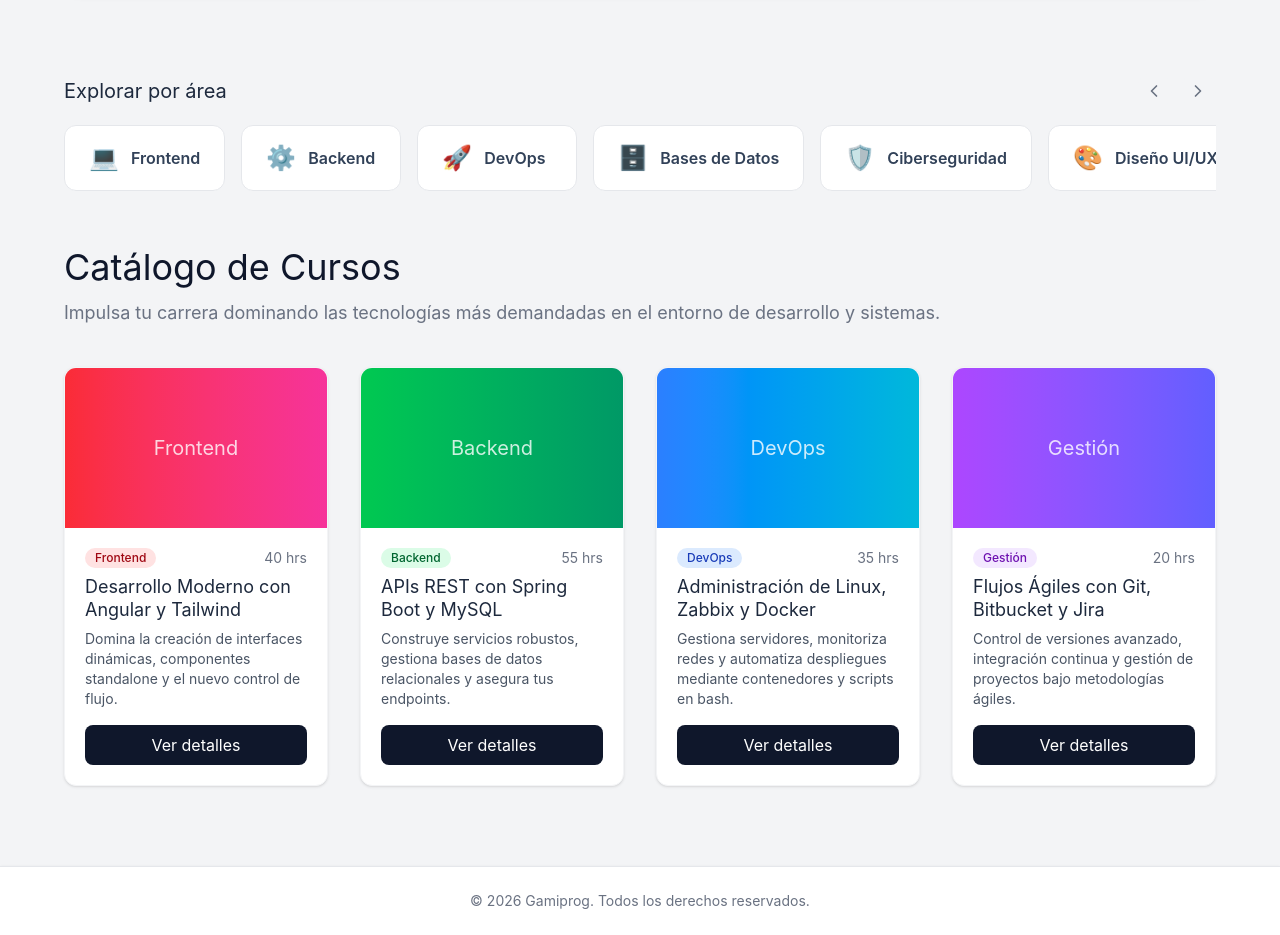
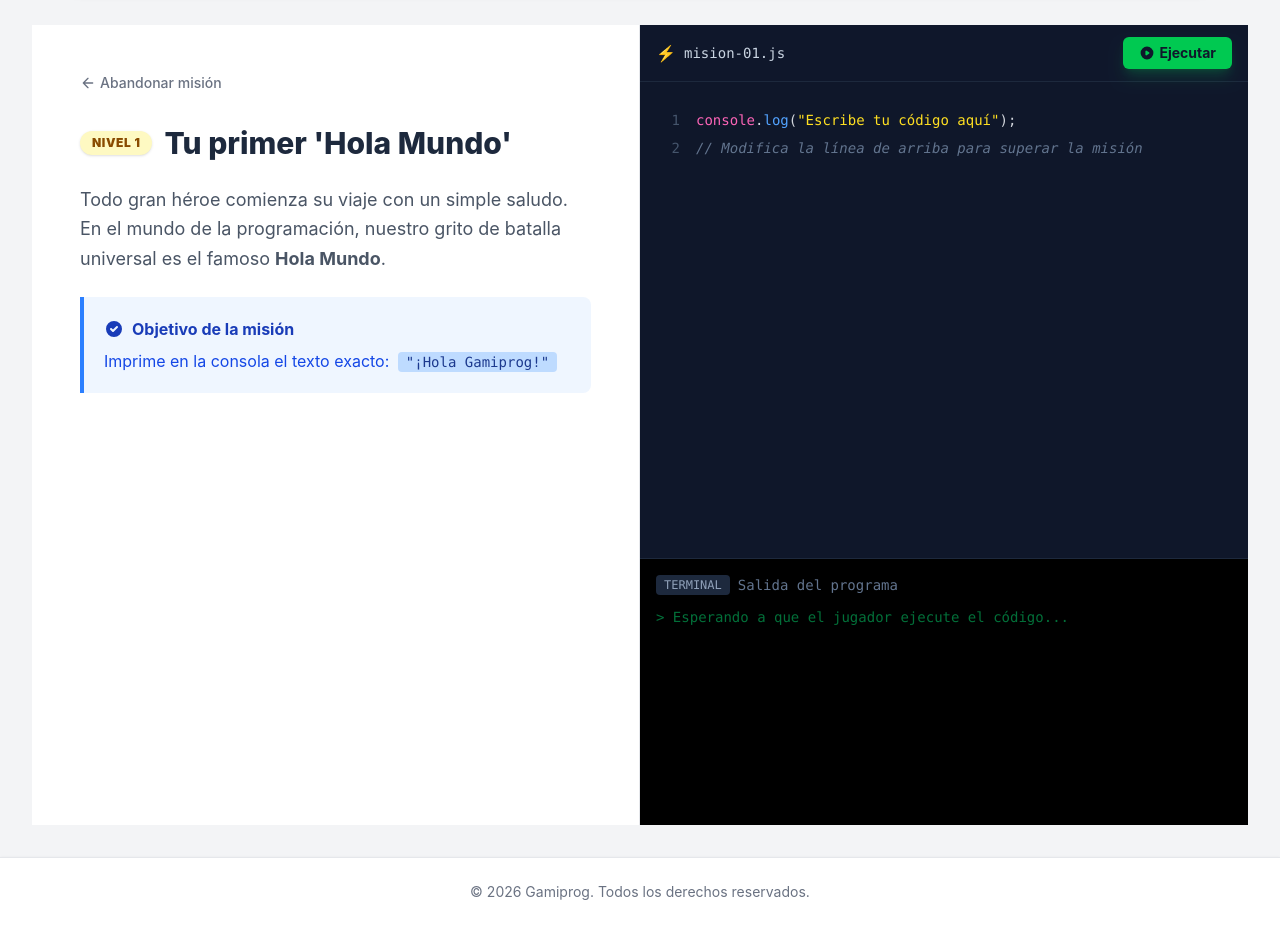
Before and after one commit to BiggieJr1/Angular, an Angular app: page /leccion/1 in a window 1280 px wide. Before the commit this address led to /. Shown: the part 1000-1935 px from the top of the page. Built offline with nearby package versions, Linux system fonts and the light colour scheme.

Commit message:
Implementacion de lecciones

```diff
--- a/src/app/app.routes.ts
+++ b/src/app/app.routes.ts
@@ -1,6 +1,7 @@
 import { Routes } from '@angular/router';
 import { Home } from './home/home';
 import { CursoDetalle } from './curso-detalle/curso-detalle';
+import { Leccion } from './leccion/leccion';
 
 export const routes: Routes = [
     // 1. Cuando la URL esté vacía (Inicio), carga el HomeComponent
@@ -9,6 +10,8 @@ export const routes: Routes = [
   // 2. Ruta dinámica: El ':id' es una variable que cambiará según el curso
   { path: 'curso/:id', component: CursoDetalle },
 
+  { path: 'leccion/:id', component: Leccion },
+
   // 3. Comodín de seguridad: Si escriben una URL que no existe, los regresa al inicio
   { path: '**', redirectTo: '' }
 ];
--- a/src/app/curso-detalle/curso-detalle.html
+++ b/src/app/curso-detalle/curso-detalle.html
@@ -155,6 +155,10 @@
       <p class="text-xs text-gray-300">Te has unido al curso en Gamiprog. ¡A programar!</p>
     </div>
 
+    <a routerLink="/leccion/1" class="ml-2 bg-blue-500 hover:bg-blue-400 text-slate-900 font-bold px-3 py-1.5 text-xs rounded-md shadow-sm transition-colors">
+      Empezar misión
+    </a>
+
     <!-- Botón para cerrar manualmente por si no quieren esperar los 3 segundos -->
     <button (click)="mostrarToast = false" class="ml-4 text-gray-400 hover:text-white focus:outline-none transition-colors">
       <svg xmlns="http://www.w3.org/2000/svg" class="h-5 w-5" fill="none" viewBox="0 0 24 24" stroke="currentColor" stroke-width="2">
--- /dev/null
+++ b/src/app/leccion/leccion.html
@@ -0,0 +1,76 @@
+<!-- El contenedor ocupa el 100% de la altura de la ventana (h-screen) -->
+<div class="flex flex-col lg:flex-row h-screen bg-gray-100">
+
+  <!-- ========================================== -->
+  <!-- COLUMNA IZQUIERDA: INSTRUCCIONES / Misión  -->
+  <!-- ========================================== -->
+  <div class="w-full lg:w-1/2 bg-white p-8 lg:p-12 overflow-y-auto border-r border-gray-200">
+
+    <!-- Botón para escapar -->
+    <a routerLink="/" class="inline-flex items-center text-sm font-medium text-gray-500 hover:text-blue-600 mb-8 transition-colors">
+      <svg xmlns="http://www.w3.org/2000/svg" class="h-4 w-4 mr-1" viewBox="0 0 24 24" fill="none" stroke="currentColor" stroke-width="2" stroke-linecap="round" stroke-linejoin="round"><path d="M19 12H5M12 19l-7-7 7-7"/></svg>
+      Abandonar misión
+    </a>
+
+    <!-- Cabecera de la misión -->
+    <div class="flex items-center space-x-3 mb-6">
+      <span class="bg-yellow-100 text-yellow-800 text-xs font-black px-3 py-1 rounded-full uppercase tracking-wider shadow-sm">Nivel 1</span>
+      <h1 class="text-3xl font-extrabold text-slate-800">Tu primer 'Hola Mundo'</h1>
+    </div>
+
+    <!-- Teoría -->
+    <p class="text-gray-600 mb-6 text-lg leading-relaxed">
+      Todo gran héroe comienza su viaje con un simple saludo. En el mundo de la programación, nuestro grito de batalla universal es el famoso <strong>Hola Mundo</strong>.
+    </p>
+
+    <!-- Caja de Objetivo (Quest) -->
+    <div class="bg-blue-50 border-l-4 border-blue-500 p-5 mb-8 rounded-r-lg">
+      <h3 class="font-bold text-blue-800 flex items-center mb-2">
+        <svg xmlns="http://www.w3.org/2000/svg" class="h-5 w-5 mr-2" viewBox="0 0 20 20" fill="currentColor"><path fill-rule="evenodd" d="M10 18a8 8 0 100-16 8 8 0 000 16zm3.707-9.293a1 1 0 00-1.414-1.414L9 10.586 7.707 9.293a1 1 0 00-1.414 1.414l2 2a1 1 0 001.414 0l4-4z" clip-rule="evenodd" /></svg>
+        Objetivo de la misión
+      </h3>
+      <p class="text-blue-700">Imprime en la consola el texto exacto: <code class="bg-blue-200 text-blue-900 px-2 py-0.5 rounded ml-1 font-mono text-sm">"¡Hola Gamiprog!"</code></p>
+    </div>
+  </div>
+
+  <!-- ========================================== -->
+  <!-- COLUMNA DERECHA: EDITOR DE CÓDIGO SIMULADO -->
+  <!-- ========================================== -->
+  <div class="w-full lg:w-1/2 bg-[#0f172a] flex flex-col h-full">
+
+    <!-- Pestaña superior del editor -->
+    <div class="bg-slate-900 px-4 py-3 flex justify-between items-center border-b border-slate-800">
+      <div class="flex items-center space-x-2">
+        <span class="text-yellow-400">⚡</span>
+        <span class="text-slate-300 font-mono text-sm">mision-01.js</span>
+      </div>
+
+      <button class="bg-green-500 hover:bg-green-400 text-slate-900 font-bold py-1.5 px-4 rounded-md text-sm transition-colors flex items-center shadow-lg shadow-green-500/20">
+        <svg class="w-4 h-4 mr-1" fill="currentColor" viewBox="0 0 20 20"><path d="M10 18a8 8 0 100-16 8 8 0 000 16zM9.555 7.168A1 1 0 008 8v4a1 1 0 001.555.832l3-2a1 1 0 000-1.664l-3-2z" clip-rule="evenodd" fill-rule="evenodd"></path></svg>
+        Ejecutar
+      </button>
+    </div>
+
+    <!-- Área de escritura de código -->
+    <div class="p-6 flex-grow font-mono text-sm text-gray-300 overflow-y-auto">
+      <div class="flex leading-loose">
+        <span class="text-slate-600 mr-4 select-none w-4 text-right">1</span>
+        <span><span class="text-pink-400">console</span>.<span class="text-blue-400">log</span>(<span class="text-yellow-300">"Escribe tu código aquí"</span>);</span>
+      </div>
+      <div class="flex leading-loose">
+        <span class="text-slate-600 mr-4 select-none w-4 text-right">2</span>
+        <span class="text-slate-500 italic">// Modifica la línea de arriba para superar la misión</span>
+      </div>
+    </div>
+
+    <!-- Consola de salida inferior -->
+    <div class="h-1/3 bg-black border-t border-slate-800 p-4 font-mono text-sm">
+      <div class="text-slate-500 mb-3 flex items-center">
+        <span class="bg-slate-800 text-slate-400 px-2 py-0.5 rounded text-xs mr-2">TERMINAL</span>
+        Salida del programa
+      </div>
+      <div class="text-green-400 opacity-70 animate-pulse">> Esperando a que el jugador ejecute el código...</div>
+    </div>
+
+  </div>
+</div>
```
Also changed, not shown: src/app/leccion/leccion.ts (added, +11 -0 lines), src/app/leccion/leccion.css (added), 1 other file (tests, documents, lock files or other folders).
